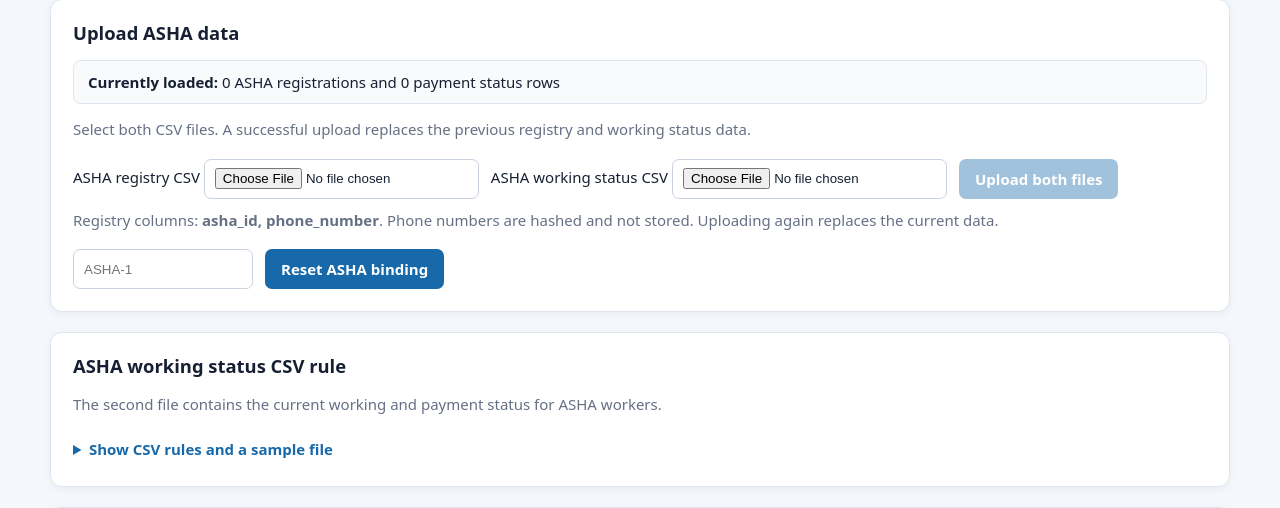
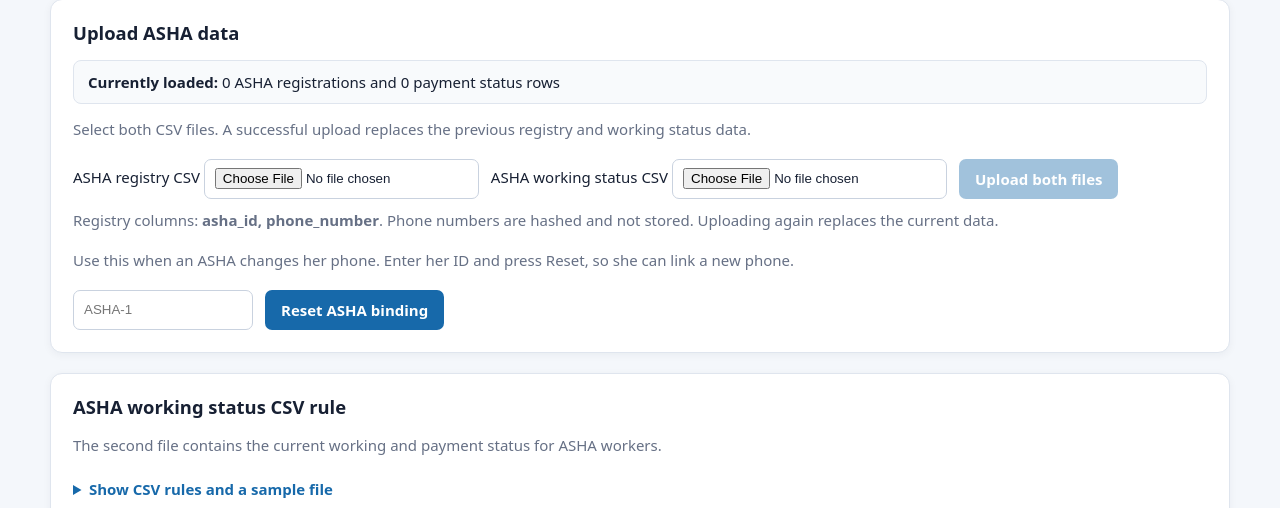
Before and after one commit to 25f3001314-dev/asha-shahayak, a Python web app: template asha_shahayak/templates/dashboard.html in a window 1280 px wide. Shown: the part 678-1186 px from the top of the page. Run offline with Jinja, Linux system fonts and the light colour scheme; the template is opened without the code that fills it, so the values that code supplies are empty.

Commit message:
dashboard: explain reset binding

```diff
--- a/asha_shahayak/templates/dashboard.html
+++ b/asha_shahayak/templates/dashboard.html
@@ -133,6 +133,7 @@
         <button class="upload-button" type="submit">Upload both files</button>
       </form>
       <p class="hint">Registry columns: <strong>asha_id, phone_number</strong>. Phone numbers are hashed and not stored. Uploading again replaces the current data.</p>
+            <p class="hint">Use this when an ASHA changes her phone. Enter her ID and press Reset, so she can link a new phone.</p>
       <form class="upload-form" method="post" action="/dashboard/registry/reset?token={{ token }}">
         <input type="text" name="asha_id" placeholder="ASHA-1" required aria-label="ASHA ID">
         <button type="submit">Reset ASHA binding</button>
```
